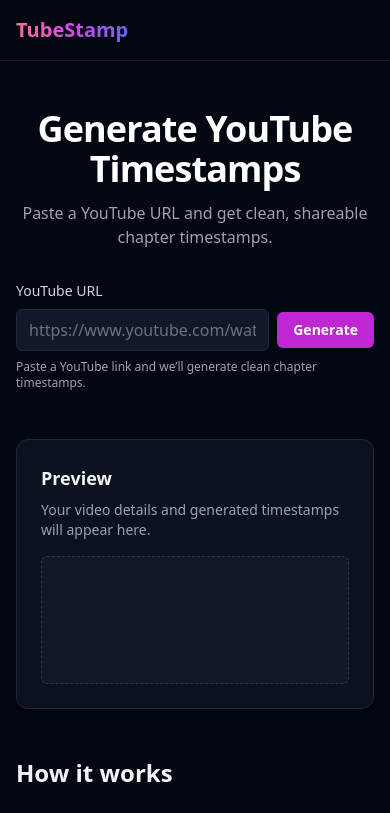
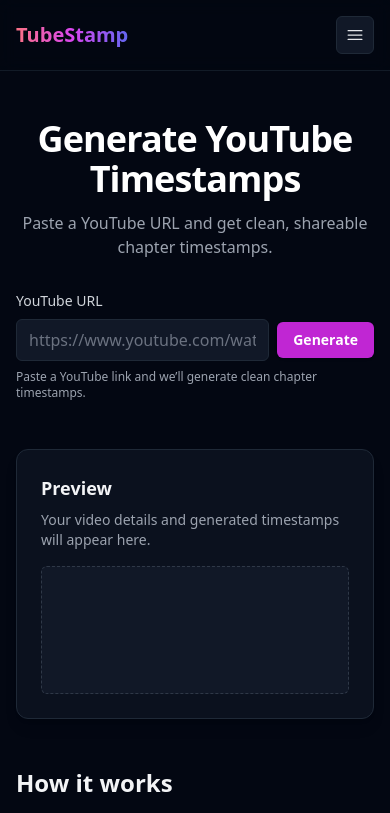
Before and after one commit to Oluwatobi01/tubestamp, a Next.js app: page / in a window 390 px wide. Shown: the top 813 px of the page. Built offline with nearby package versions, Linux system fonts and the light colour scheme.

Commit message:
feat(nav): add mobile hamburger menu with toggleable links

```diff
--- a/components/Header.tsx
+++ b/components/Header.tsx
@@ -1,17 +1,54 @@
+'use client';
+import { useState } from 'react';
+
 export default function Header() {
+  const [open, setOpen] = useState(false);
+
   return (
     <header className="border-b border-gray-800/60 bg-gray-950/80 backdrop-blur supports-[backdrop-filter]:bg-gray-950/60">
       <div className="mx-auto max-w-5xl px-4 py-4">
         <div className="flex items-center justify-between">
           <div className="text-xl font-semibold">
-            <span className="bg-gradient-to-r from-rose-400 via-fuchsia-500 to-indigo-500 bg-clip-text text-transparent">TubeStamp</span>
+            <a href="#" className="bg-gradient-to-r from-rose-400 via-fuchsia-500 to-indigo-500 bg-clip-text text-transparent">TubeStamp</a>
           </div>
+
+          {/* Desktop nav */}
           <nav className="hidden sm:flex gap-6 text-sm text-gray-300">
             <a className="hover:text-white" href="#features">Features</a>
             <a className="hover:text-white" href="#preview">Preview</a>
             <a className="hover:text-white" href="#about">About</a>
           </nav>
+
+          {/* Mobile hamburger */}
+          <button
+            type="button"
+            aria-label="Toggle navigation menu"
+            aria-expanded={open}
+            onClick={() => setOpen((v) => !v)}
+            className="sm:hidden inline-flex items-center justify-center rounded-md border border-gray-800 bg-gray-900 p-2 text-gray-200 hover:bg-gray-800"
+          >
+            {open ? (
+              // X icon
+              <svg xmlns="http://www.w3.org/2000/svg" viewBox="0 0 24 24" fill="currentColor" className="h-5 w-5">
+                <path fillRule="evenodd" d="M6.225 4.811a1 1 0 011.414 0L12 9.172l4.361-4.361a1 1 0 111.414 1.414L13.414 10.586l4.361 4.361a1 1 0 01-1.414 1.414L12 12l-4.361 4.361a1 1 0 01-1.414-1.414l4.361-4.361-4.361-4.361a1 1 0 010-1.414z" clipRule="evenodd" />
+              </svg>
+            ) : (
+              // Hamburger icon
+              <svg xmlns="http://www.w3.org/2000/svg" fill="none" viewBox="0 0 24 24" strokeWidth={1.5} stroke="currentColor" className="h-5 w-5">
+                <path strokeLinecap="round" strokeLinejoin="round" d="M3.75 6.75h16.5M3.75 12h16.5M3.75 17.25h16.5" />
+              </svg>
+            )}
+          </button>
         </div>
+
+        {/* Mobile menu */}
+        {open && (
+          <nav className="sm:hidden mt-3 grid gap-2 text-sm text-gray-300">
+            <a className="rounded-md px-3 py-2 hover:bg-gray-900" href="#features" onClick={() => setOpen(false)}>Features</a>
+            <a className="rounded-md px-3 py-2 hover:bg-gray-900" href="#preview" onClick={() => setOpen(false)}>Preview</a>
+            <a className="rounded-md px-3 py-2 hover:bg-gray-900" href="#about" onClick={() => setOpen(false)}>About</a>
+          </nav>
+        )}
       </div>
     </header>
   );
```
